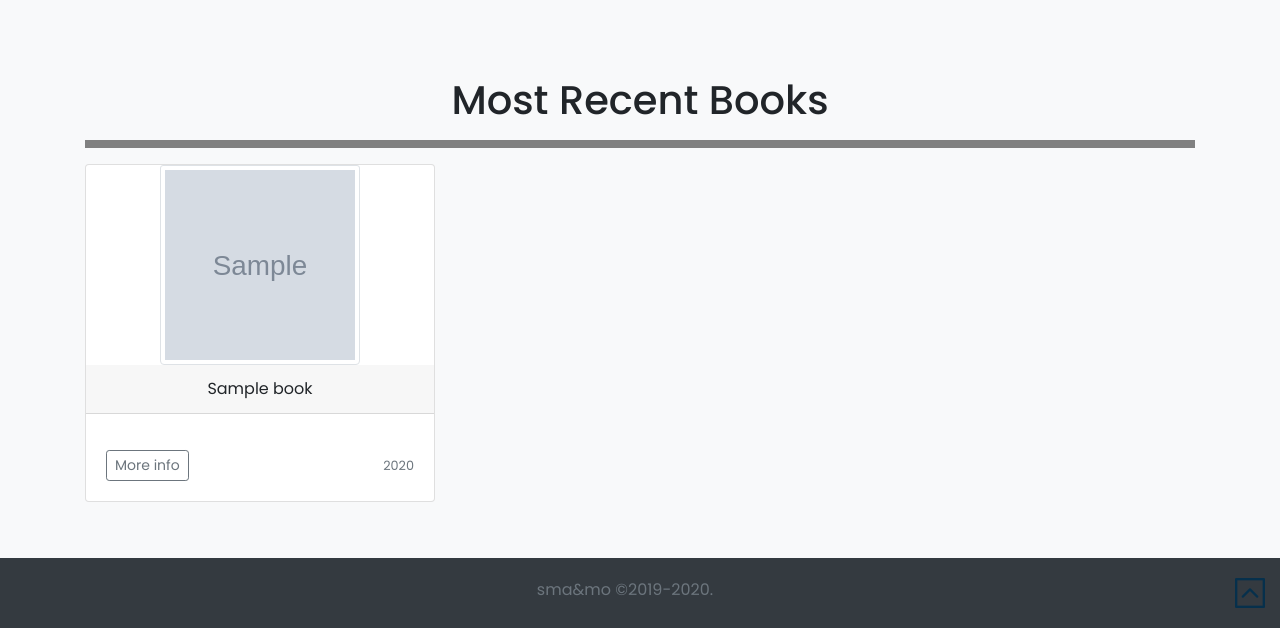
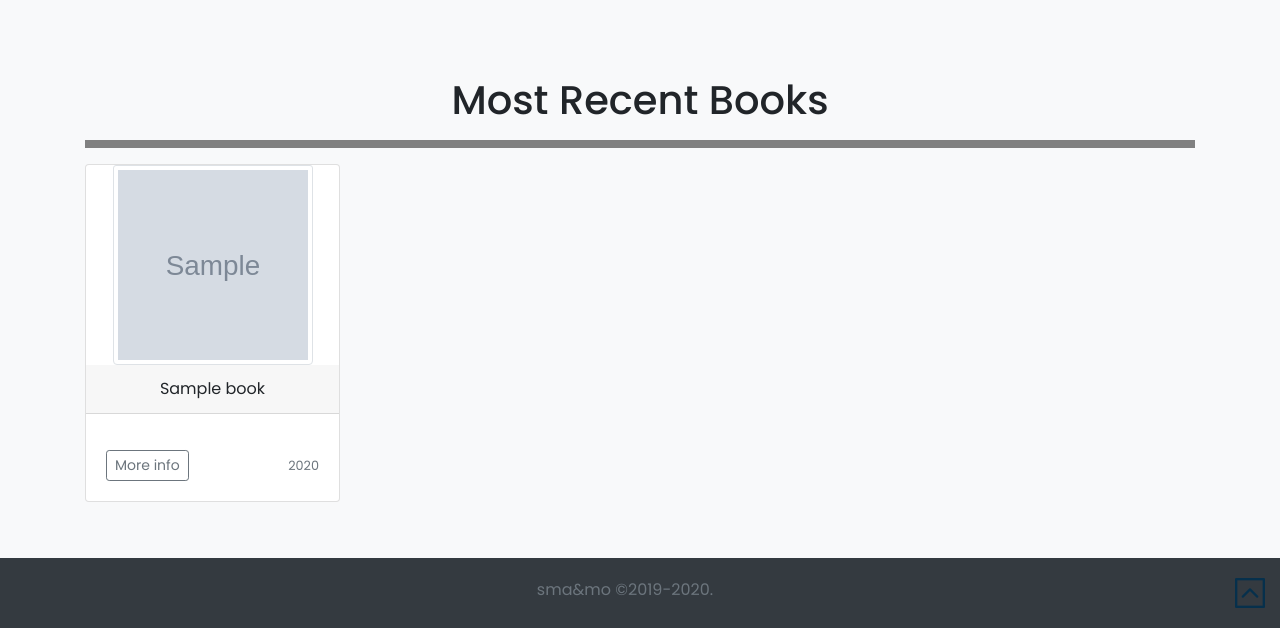
Before and after one commit to muhsiine/book_project, a Flask app: template templates/index.html in a window 1280 px wide. Shown: the part 439-1067 px from the top of the page. Run offline with Flask 2, Linux system fonts and the light colour scheme; the template is opened without the code that fills it: most values are stand-ins (such as "Sample title", 1, 10 or a date in 2020); grey boxes marked "Sample" are stand-in pictures; parts of the project's set-up code (start-up, migrations or seed data) failed here and were passed over; some libraries are stand-ins or nearby versions.

Commit message:
change grid

```diff
--- a/templates/index.html
+++ b/templates/index.html
@@ -32,9 +32,14 @@
                 <hr style="border: 4px solid grey;">
             </div>
           </div>
-          <div class="row">
+
+
+
+          <div class="row" id="contents">
+
+
             {% for book in books %}
-              <div class="col-md-4">
+              <div class="col-md-3">
                 <div class="card mb-2 box-shadow">
                   <img class="card-img-top img-thumbnail" src="{{book.cover}}" alt="" style="width: 200px;height: 200px; display: block;margin:0 auto;">
                   <div class="card-header text-center">{{book.book.title}}</div>
--- a/templates/layout.html
+++ b/templates/layout.html
@@ -13,6 +13,7 @@
 	    {% set user = session['user'] %}
     </head>
     <body>
+    	<div id="load"></div>
     	<header>
 		    <nav class="navbar navbar-expand-lg navbar-dark bg-dark sticky-top">
 		        <a class="navbar-brand" href={{url_for('index')}}><span class="websiteBrand">Brooko. <i class="fas fa-book-open"></i></span></a>
@@ -59,7 +60,7 @@
 		    </nav>
 		    </header>
 
-    <main role="main">
+    <main role="main" id="contents">
     	{% block main %} {% endblock %}
 
     </main>
```
Also changed, not shown: static/images/Eclipse-1s-200px.gif (added), static/images/Spinner-1s-200px.gif (added), 4 other files.
